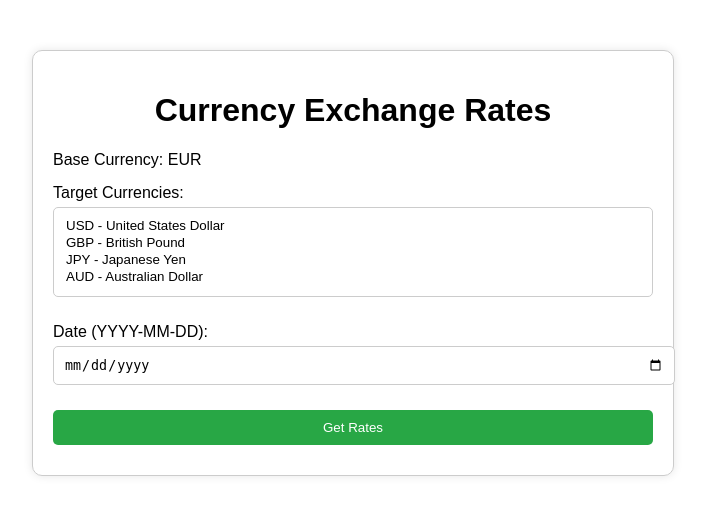
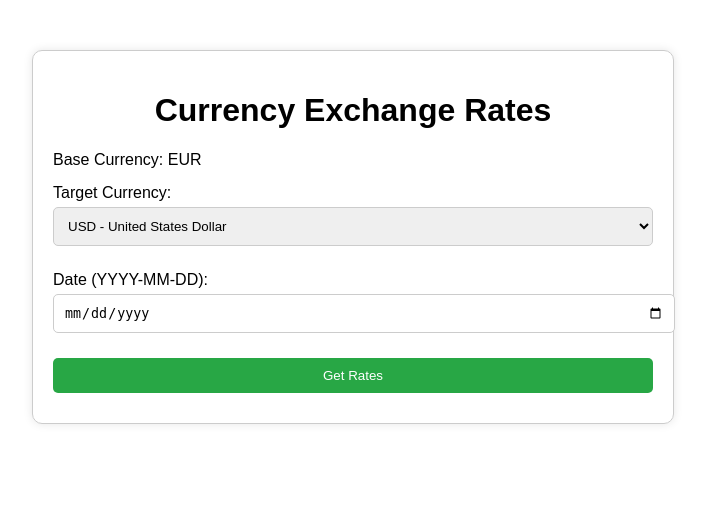
Before and after one commit to HermannSamimi/CurrencyExchangeHistorical, a Flask app: page / in a window 1280 px wide. Shown: the top 515 px of the page, without its empty margins (287-993 px from the left). Run offline with Flask 3, Linux system fonts and the light colour scheme.

Commit message:
fix template

```diff
--- a/app.py
+++ b/app.py
@@ -7,16 +7,17 @@ app = Flask(__name__)
 def index():
     if request.method == 'POST':
         base_currency = 'EUR'  # Fixed base currency
-        currencies = request.form.getlist('currencies')
+        target_currency = request.form['currency']
         date = request.form['date']
 
         api_key = 'cur_live_hRcnLqKOs4Ut9wH4NoyoMxhIKZnGsVwGYi4603JS'
-        api_url = f'https://api.currencyapi.com/v3/historical?apikey={api_key}&currencies={",".join(currencies)}&base_currency={base_currency}&date={date}'
+        api_url = f'https://api.currencyapi.com/v3/historical?apikey={api_key}&currencies={target_currency}&base_currency={base_currency}&date={date}'
 
         response = requests.get(api_url)
         if response.status_code == 200:
             data = response.json()
-            return render_template('index.html', data=data)
+            rate = data['data'][target_currency]['value']
+            return render_template('index.html', target_currency=target_currency, date=date, rate=rate)
         else:
             error_message = f"Failed to retrieve data: {response.status_code}"
             return render_template('index.html', error=error_message)
--- a/templates/index.html
+++ b/templates/index.html
@@ -61,8 +61,8 @@
           <label>Base Currency: EUR</label>
         </div>
         <div class="form-group">
-          <label for="currencies">Target Currencies:</label>
-          <select id="currencies" name="currencies" required multiple>
+          <label for="currency">Target Currency:</label>
+          <select id="currency" name="currency" required>
             <option value="USD">USD - United States Dollar</option>
             <option value="GBP">GBP - British Pound</option>
             <option value="JPY">JPY - Japanese Yen</option>
@@ -78,8 +78,10 @@
       </form>
       {% if data %}
         <div class="result">
-          <h2>Exchange Rates:</h2>
-          <pre>{{ data | tojson(indent=2) }}</pre>
+          <h2>Exchange Rate</h2>
+          <p>EUR ---> {{ target_currency }}</p>
+          <p>Date: {{ date }}</p>
+          <p>Rate: {{ rate }}</p>
         </div>
       {% elif error %}
         <div class="error">{{ error }}</div>
```
